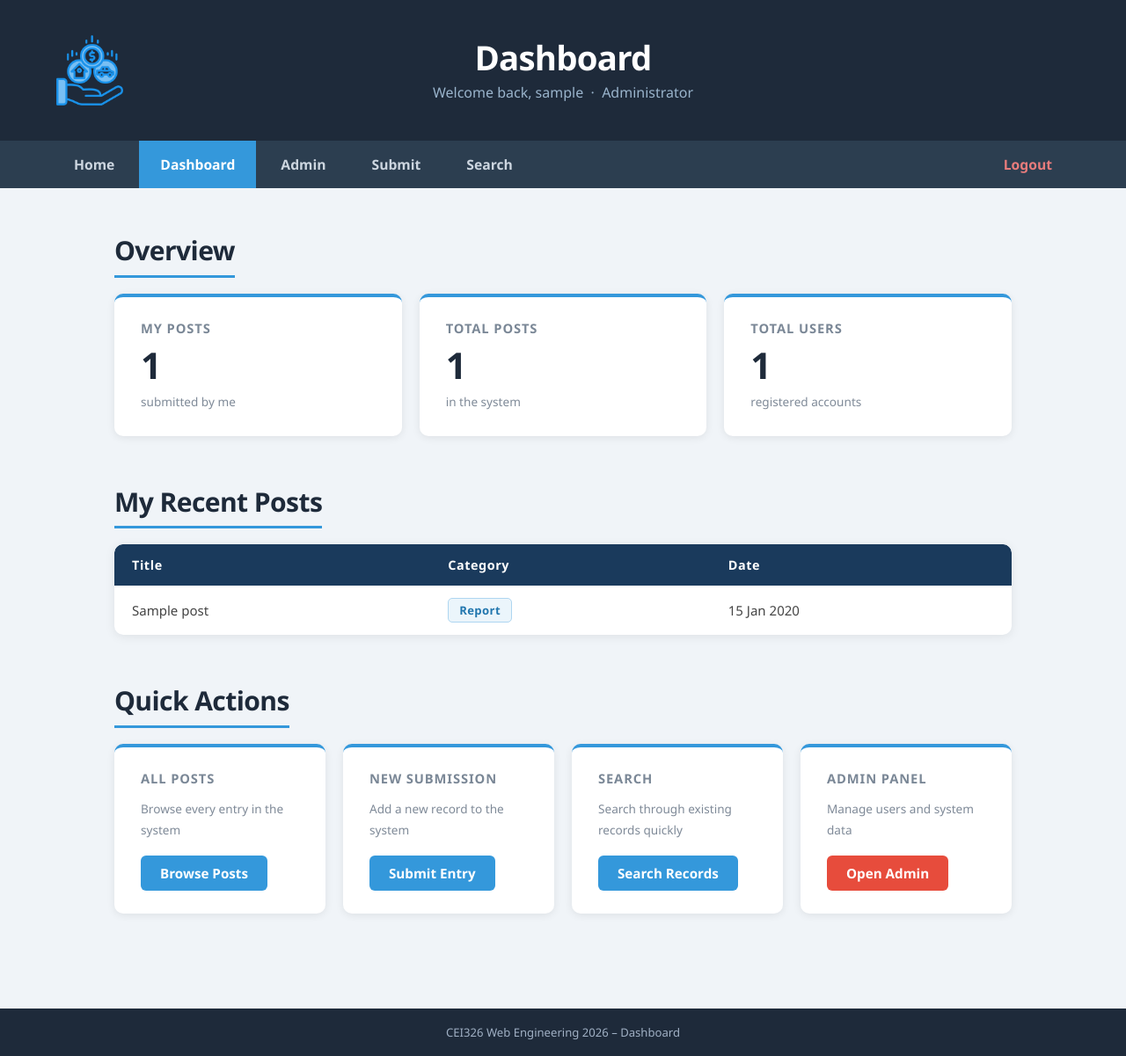
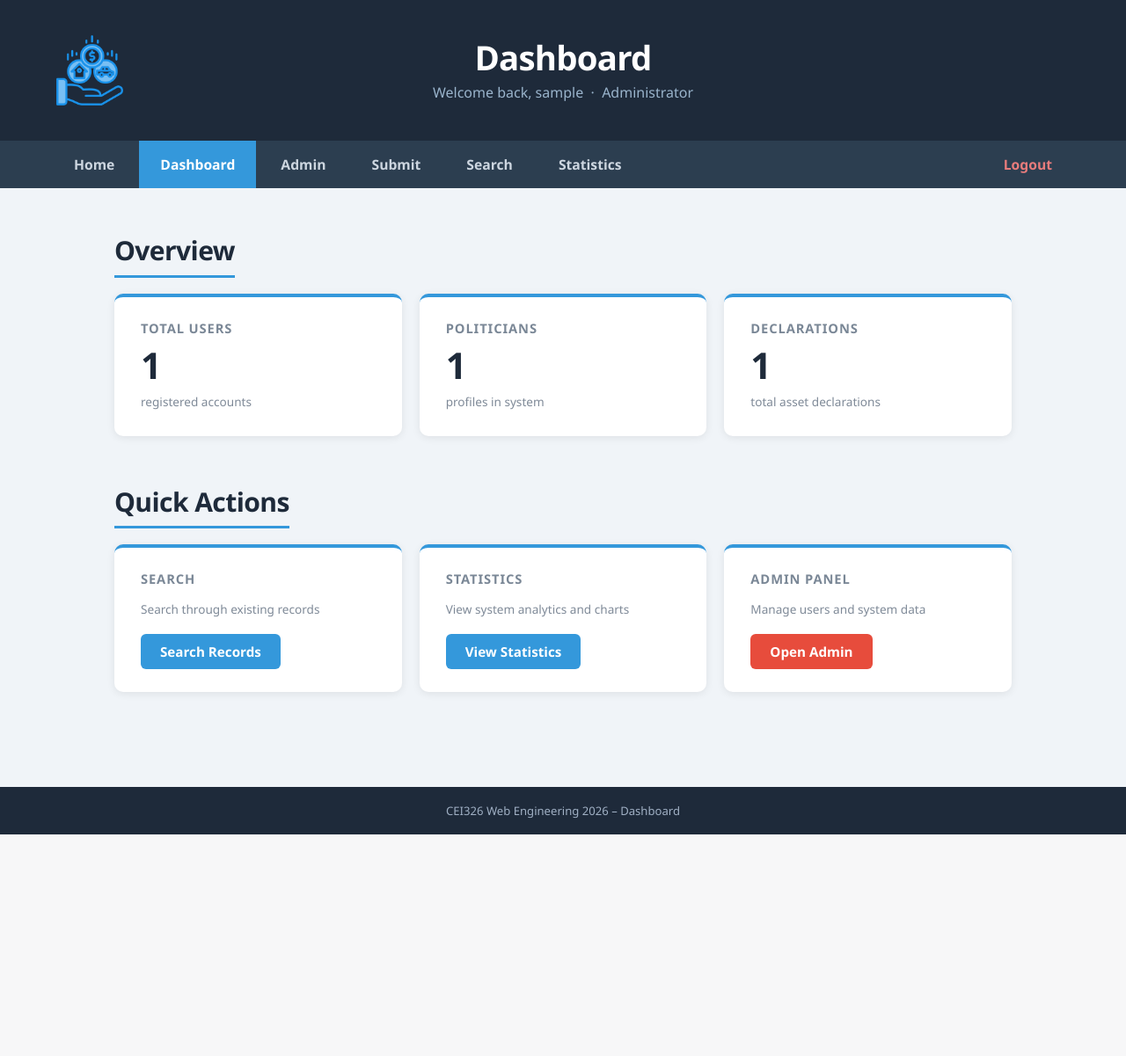
Before and after one commit to andreasn7/CSE_326_Project, a PHP site: page /modules/dashboard/dashboard.php in a window 1280 px wide. Shown: the whole page at 88% size. After the commit the page ends 949 px from the top, so only its background shows below. Run offline with PHP 8.4, Linux system fonts and the light colour scheme; the visitor is signed in with stand-in values (Sample User, id 1); tables that the repository leaves empty or names only in its code hold one stand-in row (values such as "Sample post").

Commit message:
Update dashboard.php

```diff
--- a/modules/dashboard/dashboard.php
+++ b/modules/dashboard/dashboard.php
@@ -1,39 +1,39 @@
 <?php
-// Session
 session_start();
-
-// Access control
-if (!isset($_SESSION['user_id'])) {
-    header('Location: ../../auth/login.php');
-    exit;
-}
-
-// Dependencies
+if (!isset($_SESSION['user_id'])) { header('Location: ../../auth/login.php'); exit; }
 require_once '../../includes/db.php';
 
-// Load dashboard
-$stmt = $pdo->prepare('SELECT COUNT(*) FROM posts WHERE user_id = :uid');
+$isAdmin = $_SESSION['role'] === 'admin';
+
+$totalDecl = (int)$pdo->query('SELECT COUNT(*) FROM asset_declarations')->fetchColumn();
+$totalUsers = (int)$pdo->query('SELECT COUNT(*) FROM users')->fetchColumn();
+$totalPols = (int)$pdo->query('SELECT COUNT(*) FROM politicians')->fetchColumn();
+
+$myDecls = [];
+$politician = null;
+if (!$isAdmin) {
+    $stmt = $pdo->prepare('SELECT p.* FROM politicians p WHERE p.user_id = :uid');
     $stmt->execute([':uid' => $_SESSION['user_id']]);
-$myPostCount = (int) $stmt->fetchColumn();
-
-$totalPosts = (int) $pdo->query('SELECT COUNT(*) FROM posts')->fetchColumn();
-$totalUsers = (int) $pdo->query('SELECT COUNT(*) FROM users')->fetchColumn();
-
+    $politician = $stmt->fetch();
+    if ($politician) {
         $stmt = $pdo->prepare(
-    'SELECT title, category, created_at FROM posts
-     WHERE user_id = :uid ORDER BY created_at DESC LIMIT 5'
+            'SELECT year, status, total_deposits, total_debts, submitted_at
+               FROM asset_declarations
+              WHERE politician_id = :pid
+           ORDER BY year DESC LIMIT 5'
         );
-$stmt->execute([':uid' => $_SESSION['user_id']]);
-$myLatest = $stmt->fetchAll();
-
-$isAdmin = $_SESSION['role'] === 'admin';
+        $stmt->execute([':pid' => $politician['id']]);
+        $myDecls = $stmt->fetchAll();
+    }
+}
 ?>
 <!DOCTYPE html>
 <html lang="en">
 <head>
   <meta charset="UTF-8">
   <meta name="viewport" content="width=device-width, initial-scale=1.0">
-  <title>Dashboard – CEI326</title>
+  <title>Dashboard &ndash; CEI326</title>
+  <link rel="icon" type="image/x-icon" href="../../favicon.ico">
   <link rel="stylesheet" href="../../assets/css/style.css">
 </head>
 <body>
@@ -41,99 +41,88 @@ $isAdmin = $_SESSION['role'] === 'admin';
     <img class="header-logo" src="../../assets/images/assets.png" alt="logo" width="84" height="84">
     <div class="header-text">
       <h1>Dashboard</h1>
-      <p class="subtitle">Welcome back, <?= htmlspecialchars($_SESSION['username']) ?> &nbsp;·&nbsp; <?= $isAdmin ? 'Administrator' : 'User' ?></p>
+      <p class="subtitle">Welcome back, <?= htmlspecialchars($_SESSION['username']) ?> &nbsp;&middot;&nbsp; <?= $isAdmin ? 'Administrator' : 'Politician' ?></p>
     </div>
   </header>
-
   <nav id="main-nav">
     <a href="../../index.php" class="nav-link">Home</a>
     <a href="dashboard.php" class="nav-link active">Dashboard</a>
-    <?php if ($isAdmin): ?>
-    <a href="../admin/admin_dashboard.php" class="nav-link">Admin</a>
-    <?php endif; ?>
+    <?php if ($isAdmin): ?><a href="../admin/admin_dashboard.php" class="nav-link">Admin</a><?php endif; ?>
     <a href="../submit/submit_dashboard.php" class="nav-link">Submit</a>
     <a href="../search/search_dashboard.php" class="nav-link">Search</a>
+    <a href="../search/statistics.php" class="nav-link">Statistics</a>
     <a href="../../auth/logout.php" class="nav-link nav-logout">Logout</a>
   </nav>
-
   <main>
-
     <section id="stats-section">
       <h2>Overview</h2>
       <div class="panel-grid">
-        <div class="panel">
-          <h2>My Posts</h2>
-          <p class="stat-number"><?= $myPostCount ?></p>
-          <p class="stat-label">submitted by me</p>
-        </div>
-        <div class="panel">
-          <h2>Total Posts</h2>
-          <p class="stat-number"><?= $totalPosts ?></p>
-          <p class="stat-label">in the system</p>
-        </div>
         <?php if ($isAdmin): ?>
-        <div class="panel">
-          <h2>Total Users</h2>
-          <p class="stat-number"><?= $totalUsers ?></p>
-          <p class="stat-label">registered accounts</p>
-        </div>
+          <div class="panel"><h2>Total Users</h2><p class="stat-number"><?= $totalUsers ?></p><p class="stat-label">registered accounts</p></div>
+          <div class="panel"><h2>Politicians</h2><p class="stat-number"><?= $totalPols ?></p><p class="stat-label">profiles in system</p></div>
+          <div class="panel"><h2>Declarations</h2><p class="stat-number"><?= $totalDecl ?></p><p class="stat-label">total asset declarations</p></div>
+        <?php else: ?>
+          <div class="panel"><h2>My Declarations</h2><p class="stat-number"><?= count($myDecls) ?></p><p class="stat-label">submitted declarations</p></div>
+          <div class="panel"><h2>System Total</h2><p class="stat-number"><?= $totalDecl ?></p><p class="stat-label">declarations in system</p></div>
         <?php endif; ?>
       </div>
     </section>
 
+    <?php if (!$isAdmin && !empty($myDecls)): ?>
     <section id="recent-section">
-      <h2>My Recent Posts</h2>
-      <?php if (empty($myLatest)): ?>
-        <p>You haven't submitted any posts yet. <a href="../submit/submit_dashboard.php">Submit your first entry →</a></p>
-      <?php else: ?>
+      <h2>My Recent Declarations</h2>
       <div class="table-wrapper">
         <table class="data-table">
-            <thead>
+          <thead><tr><th>Year</th><th>Status</th><th>Deposits</th><th>Debts</th><th>Submitted</th></tr></thead>
+          <tbody>
+            <?php foreach ($myDecls as $d): ?>
             <tr>
-                <th>Title</th>
-                <th>Category</th>
-                <th>Date</th>
-              </tr>
-            </thead>
-            <tbody>
-              <?php foreach ($myLatest as $p): ?>
-              <tr>
-                <td><?= htmlspecialchars($p['title']) ?></td>
+              <td><?= (int)$d['year'] ?></td>
               <td>
-                  <span class="badge <?=
-                    $p['category'] === 'report'
-                      ? 'badge-category-report'
-                      : ($p['category'] === 'project' ? 'badge-category-project' : 'badge-category-other')
-                  ?>">
-                    <?= htmlspecialchars(ucfirst($p['category'])) ?>
+                <span class="badge <?= $d['status'] === 'submitted' ? 'badge-green' : 'badge-orange' ?>">
+                  <?= ucfirst(htmlspecialchars($d['status'])) ?>
                 </span>
               </td>
-                <td><?= htmlspecialchars(date('d M Y', strtotime($p['created_at']))) ?></td>
+              <td>&euro;<?= number_format((float)$d['total_deposits'], 2) ?></td>
+              <td>&euro;<?= number_format((float)$d['total_debts'], 2) ?></td>
+              <td><?= $d['submitted_at'] ? date('d M Y', strtotime($d['submitted_at'])) : '–' ?></td>
             </tr>
             <?php endforeach; ?>
           </tbody>
         </table>
       </div>
+    </section>
+    <?php elseif (!$isAdmin && empty($myDecls)): ?>
+    <section id="recent-section">
+      <h2>My Declarations</h2>
+      <p>You haven't submitted any declarations yet. <a href="../submit/my_submissions.php">Submit your first declaration →</a></p>
+    </section>
     <?php endif; ?>
-    </section>
 
     <section id="actions-section">
       <h2>Quick Actions</h2>
       <div class="panel-grid">
+        <?php if (!$isAdmin): ?>
         <div class="panel">
-          <h2>All Posts</h2>
-          <p class="stat-label">Browse every entry in the system</p>
-          <a href="../list/list.php" class="btn panel-action">Browse Posts</a>
+          <h2>My Profile</h2>
+          <p class="stat-label">Update your personal information</p>
+          <a href="../submit/my_profile.php" class="btn panel-action">My Profile</a>
         </div>
         <div class="panel">
-          <h2>New Submission</h2>
-          <p class="stat-label">Add a new record to the system</p>
-          <a href="../submit/submit_dashboard.php" class="btn panel-action">Submit Entry</a>
+          <h2>My Submissions</h2>
+          <p class="stat-label">Manage your asset declarations</p>
+          <a href="../submit/my_submissions.php" class="btn panel-action">My Submissions</a>
+        </div>
+        <?php endif; ?>
+        <div class="panel">
+          <h2>Search</h2>
+          <p class="stat-label">Search through existing records</p>
+          <a href="../search/search_dashboard.php" class="btn panel-action">Search Records</a>
         </div>
         <div class="panel">
-          <h2>Search</h2>
-          <p class="stat-label">Search through existing records quickly</p>
-          <a href="../search/search_dashboard.php" class="btn panel-action">Search Records</a>
+          <h2>Statistics</h2>
+          <p class="stat-label">View system analytics and charts</p>
+          <a href="../search/statistics.php" class="btn panel-action">View Statistics</a>
         </div>
         <?php if ($isAdmin): ?>
         <div class="panel">
@@ -144,12 +133,7 @@ $isAdmin = $_SESSION['role'] === 'admin';
         <?php endif; ?>
       </div>
     </section>
-
   </main>
-
-  <footer id="page-footer">
-    <p>CEI326 Web Engineering 2026 – Dashboard</p>
-  </footer>
-
+  <footer id="page-footer"><p>CEI326 Web Engineering 2026 &ndash; Dashboard</p></footer>
 </body>
 </html>
```
Lines whose indentation alone changed are shown as unchanged.
